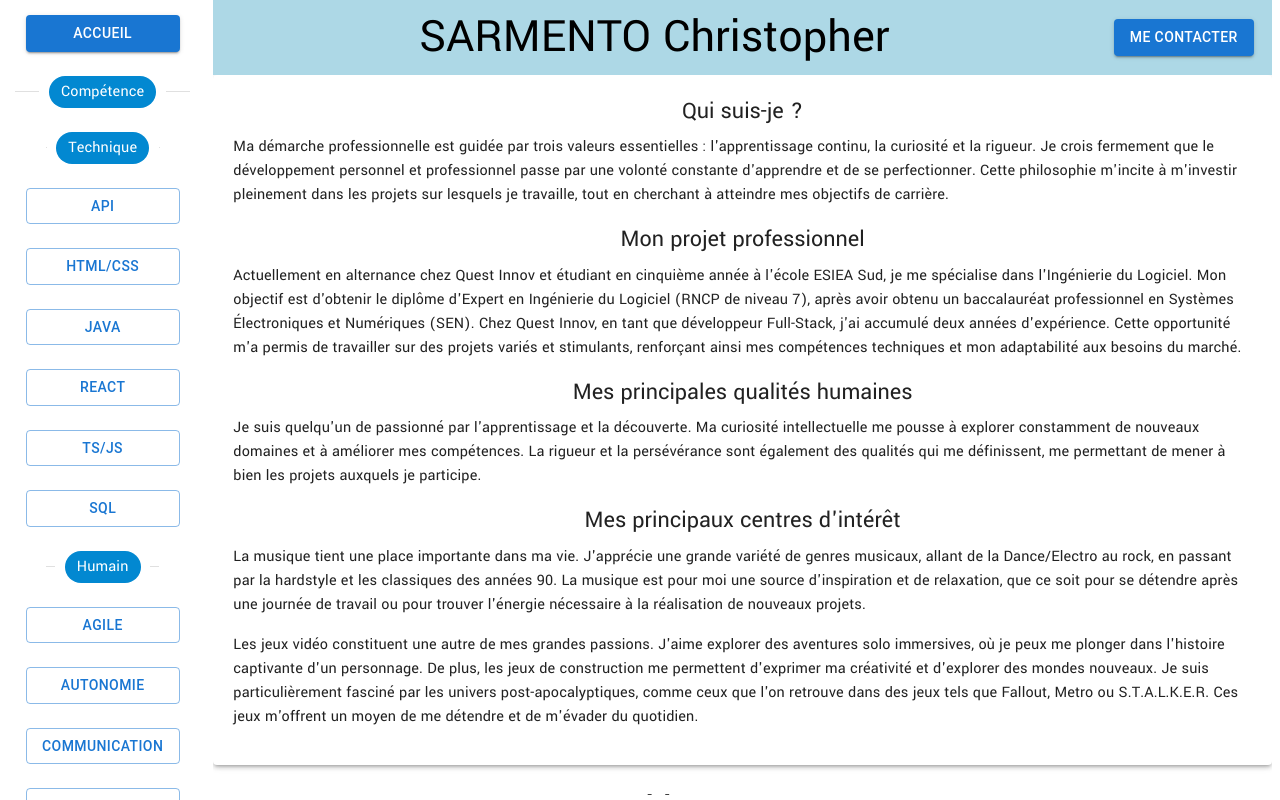
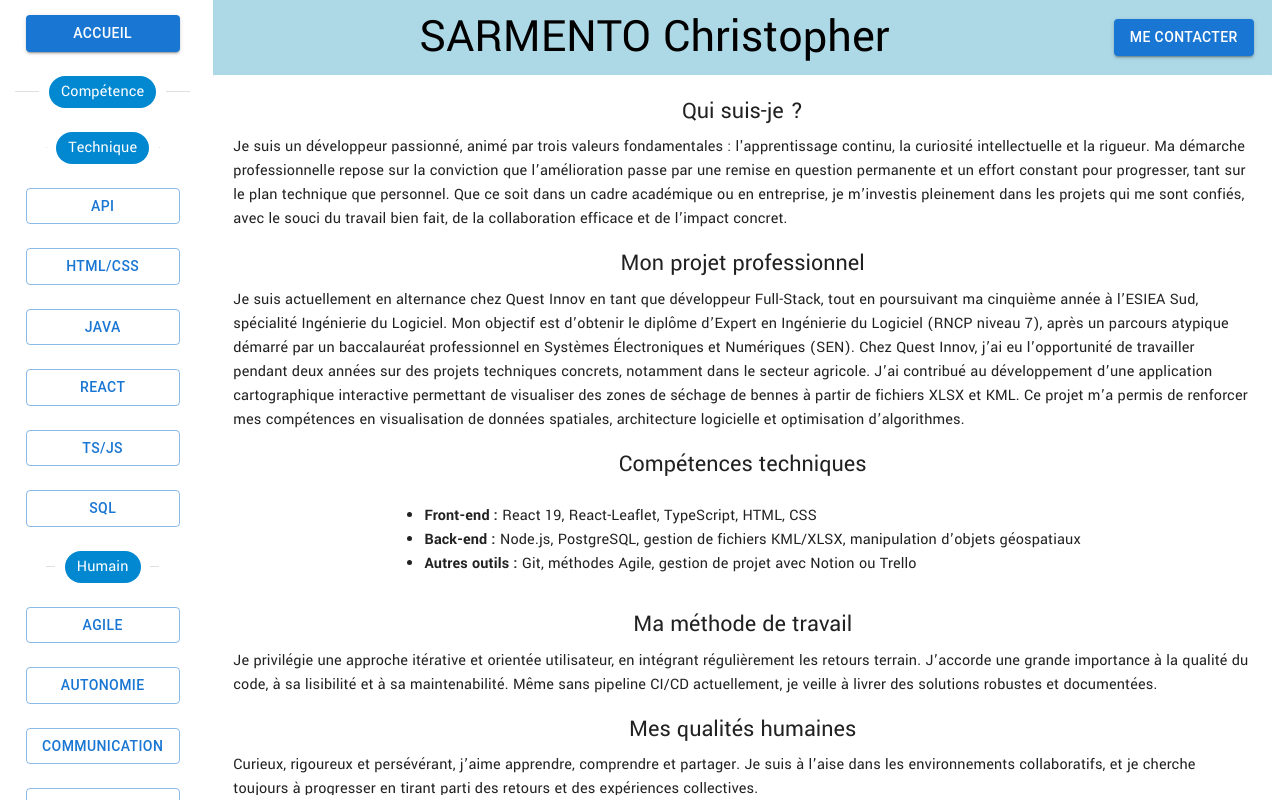
Before and after one commit to Toshiball/portfolio, a React (Vite) app: page / in a window 1280 px wide. Built offline with nearby package versions, Linux system fonts and the light colour scheme.

Commit message:
update aboutme, alternance, timeline

```diff
--- a/src/App/Components/Body/AboutMe.tsx
+++ b/src/App/Components/Body/AboutMe.tsx
@@ -20,49 +20,88 @@ function AboutMe() {
 					Qui suis-je ?
 				</Typography>
 				<Typography variant="body1" paragraph>
-					Ma démarche professionnelle est guidée par trois valeurs essentielles : l'apprentissage continu, la
-					curiosité et la rigueur. Je crois fermement que le développement personnel et professionnel passe
-					par une volonté constante d'apprendre et de se perfectionner. Cette philosophie m'incite à
-					m'investir pleinement dans les projets sur lesquels je travaille, tout en cherchant à atteindre mes
-					objectifs de carrière.
+					Je suis un développeur passionné, animé par trois valeurs fondamentales : l'apprentissage continu,
+					la curiosité intellectuelle et la rigueur. Ma démarche professionnelle repose sur la conviction que
+					l’amélioration passe par une remise en question permanente et un effort constant pour progresser,
+					tant sur le plan technique que personnel. Que ce soit dans un cadre académique ou en entreprise, je
+					m’investis pleinement dans les projets qui me sont confiés, avec le souci du travail bien fait, de
+					la collaboration efficace et de l’impact concret.
 				</Typography>
+
 				<Typography variant="h5" gutterBottom>
 					Mon projet professionnel
 				</Typography>
 				<Typography variant="body1" paragraph>
-					Actuellement en alternance chez Quest Innov et étudiant en cinquième année à l'école ESIEA Sud, je
-					me spécialise dans l'Ingénierie du Logiciel. Mon objectif est d'obtenir le diplôme d'Expert en
-					Ingénierie du Logiciel (RNCP de niveau 7), après avoir obtenu un baccalauréat professionnel en
-					Systèmes Électroniques et Numériques (SEN). Chez Quest Innov, en tant que développeur Full-Stack,
-					j'ai accumulé deux années d'expérience. Cette opportunité m'a permis de travailler sur des projets
-					variés et stimulants, renforçant ainsi mes compétences techniques et mon adaptabilité aux besoins du
-					marché.
+					Je suis actuellement en alternance chez Quest Innov en tant que développeur Full-Stack, tout en
+					poursuivant ma cinquième année à l’ESIEA Sud, spécialité Ingénierie du Logiciel. Mon objectif est
+					d’obtenir le diplôme d’Expert en Ingénierie du Logiciel (RNCP niveau 7), après un parcours atypique
+					démarré par un baccalauréat professionnel en Systèmes Électroniques et Numériques (SEN). Chez Quest
+					Innov, j’ai eu l’opportunité de travailler pendant deux années sur des projets techniques concrets,
+					notamment dans le secteur agricole. J’ai contribué au développement d’une application cartographique
+					interactive permettant de visualiser des zones de séchage de bennes à partir de fichiers XLSX et
+					KML. Ce projet m’a permis de renforcer mes compétences en visualisation de données spatiales,
+					architecture logicielle et optimisation d’algorithmes.
 				</Typography>
+
 				<Typography variant="h5" gutterBottom>
-					Mes principales qualités humaines
+					Compétences techniques
+				</Typography>
+				<Typography variant="body1" component="div" paragraph>
+					<ul style={{ paddingLeft: "20px" }}>
+						<li>
+							<strong>Front-end :</strong> React 19, React-Leaflet, TypeScript, HTML, CSS
+						</li>
+						<li>
+							<strong>Back-end :</strong> Node.js, PostgreSQL, gestion de fichiers KML/XLSX, manipulation
+							d’objets géospatiaux
+						</li>
+						<li>
+							<strong>Autres outils :</strong> Git, méthodes Agile, gestion de projet avec Notion ou
+							Trello
+						</li>
+					</ul>
+				</Typography>
+
+				<Typography variant="h5" gutterBottom>
+					Ma méthode de travail
 				</Typography>
 				<Typography variant="body1" paragraph>
-					Je suis quelqu'un de passionné par l'apprentissage et la découverte. Ma curiosité intellectuelle me
-					pousse à explorer constamment de nouveaux domaines et à améliorer mes compétences. La rigueur et la
-					persévérance sont également des qualités qui me définissent, me permettant de mener à bien les
-					projets auxquels je participe.
+					Je privilégie une approche itérative et orientée utilisateur, en intégrant régulièrement les retours
+					terrain. J’accorde une grande importance à la qualité du code, à sa lisibilité et à sa
+					maintenabilité. Même sans pipeline CI/CD actuellement, je veille à livrer des solutions robustes et
+					documentées.
 				</Typography>
+
 				<Typography variant="h5" gutterBottom>
-					Mes principaux centres d'intérêt
+					Mes qualités humaines
 				</Typography>
 				<Typography variant="body1" paragraph>
-					La musique tient une place importante dans ma vie. J'apprécie une grande variété de genres musicaux,
-					allant de la Dance/Electro au rock, en passant par la hardstyle et les classiques des années 90. La
-					musique est pour moi une source d'inspiration et de relaxation, que ce soit pour se détendre après
-					une journée de travail ou pour trouver l'énergie nécessaire à la réalisation de nouveaux projets.
+					Curieux, rigoureux et persévérant, j’aime apprendre, comprendre et partager. Je suis à l’aise dans
+					les environnements collaboratifs, et je cherche toujours à progresser en tirant parti des retours et
+					des expériences collectives.
+				</Typography>
+
+				<Typography variant="h5" gutterBottom>
+					Mes centres d’intérêt
 				</Typography>
 				<Typography variant="body1" paragraph>
-					Les jeux vidéo constituent une autre de mes grandes passions. J'aime explorer des aventures solo
-					immersives, où je peux me plonger dans l'histoire captivante d'un personnage. De plus, les jeux de
-					construction me permettent d'exprimer ma créativité et d'explorer des mondes nouveaux. Je suis
-					particulièrement fasciné par les univers post-apocalyptiques, comme ceux que l'on retrouve dans des
-					jeux tels que Fallout, Metro ou S.T.A.L.K.E.R. Ces jeux m'offrent un moyen de me détendre et de
-					m'évader du quotidien.
+					La musique occupe une place importante dans ma vie. J’écoute une grande variété de genres :
+					Dance/Electro, Rock, Hardstyle, et les classiques des années 90. C’est une source d’énergie et de
+					concentration.
+				</Typography>
+				<Typography variant="body1" paragraph>
+					Je suis aussi passionné de jeux vidéo, notamment d’aventures solo immersives et de jeux de
+					construction. J’ai un attrait particulier pour les univers post-apocalyptiques comme Fallout, Metro
+					ou S.T.A.L.K.E.R., qui stimulent ma créativité et me permettent de m’évader.
+				</Typography>
+
+				<Typography variant="h5" gutterBottom>
+					Objectif futur
+				</Typography>
+				<Typography variant="body1" paragraph>
+					Mon ambition est d’évoluer vers un poste de lead developer ou de référent technique, dans une
+					entreprise innovante et humaine. Je m’intéresse tout particulièrement aux secteurs de l’agriculture
+					connectée, de l’environnement et de la tech responsable.
 				</Typography>
 			</Paper>
 			<Grid container sx={{ display: "flex", flexDirection: "column" }}>
--- a/src/App/Components/Body/CustomTimeLine.tsx
+++ b/src/App/Components/Body/CustomTimeLine.tsx
@@ -4,10 +4,10 @@ import { Typography, Avatar, Popover, Button, Backdrop } from "@mui/material";
 
 const timelineData = [
 	{
-		title: "Alternant",
+		title: "Alternant/Employé",
 		subtitle: "QUEST INNOV",
 		dateRange: "Septembre 2022 - Aujourd'hui",
-		duration: "2 ans",
+		duration: "2 ans 6 mois",
 		description: "Développeur Full Stack (React, Node.js, PostgreSQL)",
 		image: "https://storage.akuma.network/api/public/dl/I18TyHO8/Portfolio/image/QuestInnovicon.png", // Ajoutez l'URL de votre image ici
 		popup:
```
Also changed, not shown: src/App/Components/Body/project/alternance.tsx (+36 -15 lines).
